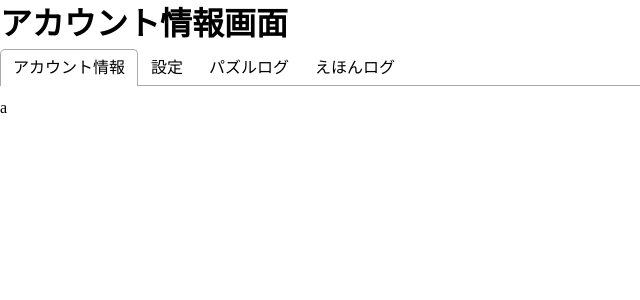
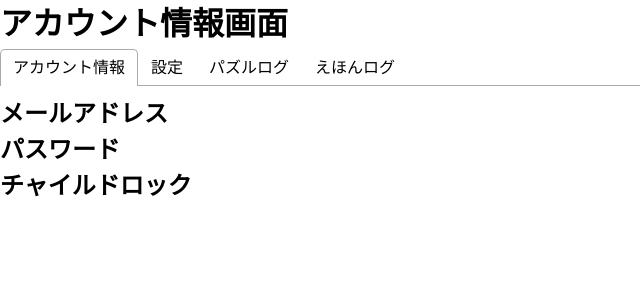
Before and after one commit to ishida-0622/u22-2023, a Next.js app in the folder frontend/: page /account_info in a window 1280 px wide. Shown: the top 300 px of the page, without its empty margins (0-640 px from the left). Built offline with nearby package versions, Linux system fonts and the light colour scheme.

Commit message:
しゅわーっ

```diff
--- a/frontend/src/components/pages/AccountInfo/index.tsx
+++ b/frontend/src/components/pages/AccountInfo/index.tsx
@@ -13,7 +13,12 @@ export const AccountInfo = () => {
           <Tab>パズルログ</Tab>
           <Tab>えほんログ</Tab>
         </TabList>
-        <TabPanel>a</TabPanel>
+        <TabPanel>
+          <h2>メールアドレス</h2>
+          <h2>パスワード</h2>
+          <h2>チャイルドロック</h2>
+          <h2></h2>
+        </TabPanel>
         <TabPanel>b</TabPanel>
         <TabPanel>c</TabPanel>
         <TabPanel>d</TabPanel>
```
